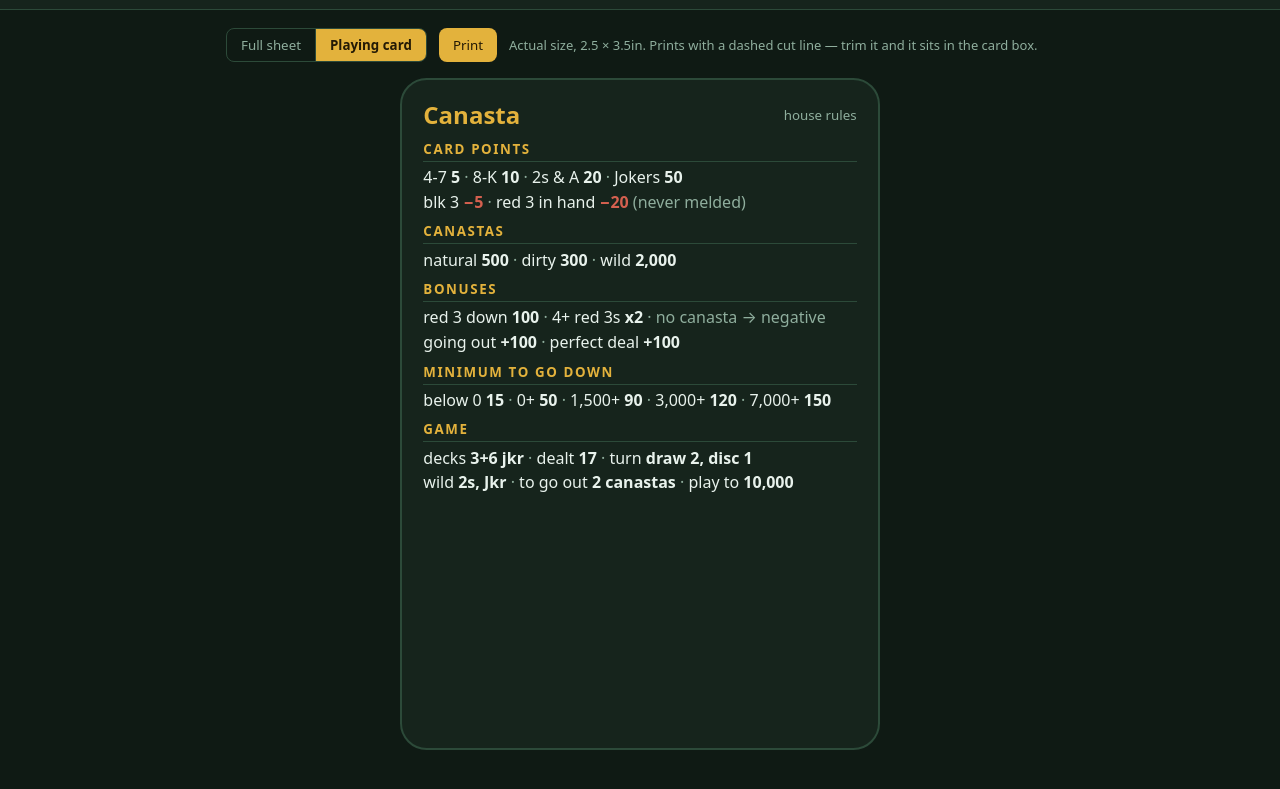
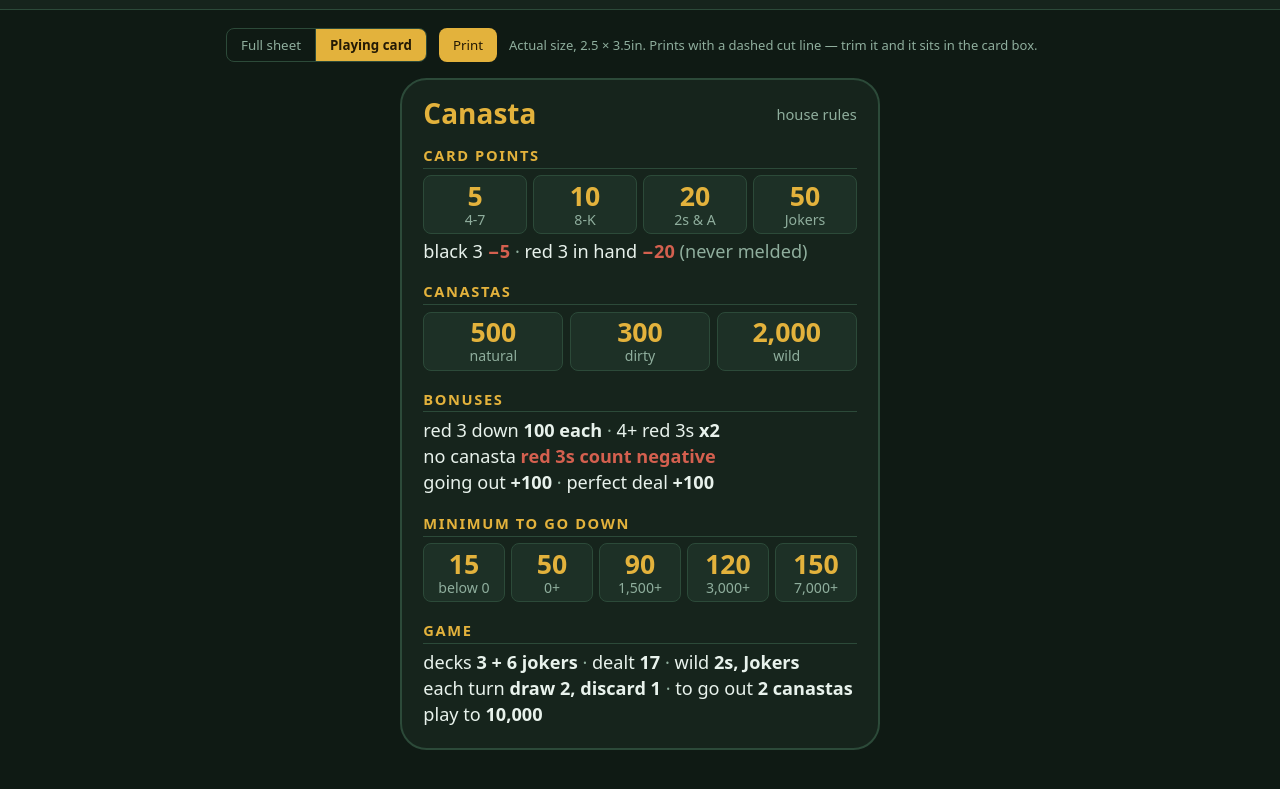
Before and after one commit to hersha/Canasta, a plain HTML site: page reference.html in a window 1280 px wide. Both pictures are taken after a click on the button "Playing card". Shown: the part 45-834 px from the top of the page. Drawn offline with Linux system fonts and the light colour scheme.

Commit message:
Fill the playing card instead of leaving its bottom third blank
Card values, canastas and the meld minimums become tiles, value over label,
the type is a size up, and the sections spread over the card's full height.
Game details read as three even lines instead of two wrapped ones.

Co-Authored-By: Claude Opus 5.5 <noreply@anthropic.com>
Claude-Session: https://claude.ai/code/session_01SxSXvQs4pm9nAytPdymmZ6

```diff
--- a/reference.html
+++ b/reference.html
@@ -68,19 +68,29 @@
   .sheetfoot{display:none;font-size:9pt;color:#555;margin-top:10px}
 
   /* ---------- playing card: exactly 2.5in x 3.5in, screen and paper ---------- */
+  /* sections spread over the full height: whatever space the content leaves
+     goes between them, so the card never ends in a blank band */
   .card{width:2.5in;height:3.5in;background:var(--panel);border:1px solid var(--line);
-    border-radius:10pt;padding:7pt 8pt;overflow:hidden;
-    font:6pt/1.3 ui-sans-serif,system-ui,-apple-system,"Segoe UI",sans-serif}
-  .card h4{font-size:9pt;margin:0 0 3pt;color:var(--gold)}
-  .card h4 small{float:right;font-size:5pt;color:var(--dim);font-weight:400;padding-top:3pt}
-  .g{margin-top:4pt}
-  .g b{display:block;font-size:5pt;text-transform:uppercase;letter-spacing:.6pt;
+    border-radius:10pt;padding:7pt 8pt 8pt;overflow:hidden;
+    display:flex;flex-direction:column;justify-content:space-between;
+    font:6.8pt/1.3 ui-sans-serif,system-ui,-apple-system,"Segoe UI",sans-serif}
+  .card h4{font-size:10.5pt;margin:0;color:var(--gold);line-height:1}
+  .card h4 small{float:right;font-size:5.5pt;color:var(--dim);font-weight:400;padding-top:3pt}
+  .g b{display:block;font-size:5.5pt;text-transform:uppercase;letter-spacing:.6pt;
     color:var(--gold);border-bottom:.5pt solid var(--line);padding-bottom:1pt;
-    margin-bottom:2pt;font-weight:700}
-  .g p{margin:0 0 1.5pt}
+    margin-bottom:2.5pt;font-weight:700}
+  .g p{margin:0 0 1pt}
+  .g p:last-child{margin-bottom:0}
   .g i{font-style:normal;color:var(--dim)}
   .g u{text-decoration:none;font-weight:700}
   .g .neg u{color:var(--red)}
+  /* the numbers players look up most get tiles, value over label */
+  .tiles{display:flex;gap:2.5pt;margin-bottom:2pt}
+  .tiles:last-child{margin-bottom:0}
+  .tiles div{flex:1;min-width:0;text-align:center;background:var(--panel2);
+    border:.5pt solid var(--line);border-radius:3pt;padding:2pt 1pt 1.5pt}
+  .tiles u{display:block;font-size:10pt;line-height:1.1;color:var(--gold)}
+  .tiles span{display:block;font-size:5.3pt;color:var(--dim);white-space:nowrap}
 
   /* zoom (not transform) so the card still takes up its magnified size in
      layout - that is what lets margin:auto centre it. */
@@ -120,6 +130,9 @@
     .g b{color:#000;border-bottom:.5pt solid #999}
     .g i{color:#444}
     .g .neg u{color:#000}
+    .tiles div{background:none;border:.5pt solid #999}
+    .tiles u{color:#000}
+    .tiles span{color:#444}
   }
 </style>
 </head>
@@ -212,33 +225,36 @@ el('s-ladder').innerHTML = meldLadder().map(s =>
 const dot = xs => xs.join(' <i>&middot;</i> ');
 const v   = (label, val) => label + ' <u>' + val + '</u>';
 
+const tiles = xs => '<div class="tiles">' + xs.map(t =>
+  '<div><u>' + t[1] + '</u><span>' + t[0] + '</span></div>').join('') + '</div>';
+
 el('c-cards').innerHTML =
-  '<p>' + dot(CARD_VALUES.map(c => v(c.short, c.v))) + '</p>' +
-  '<p class="neg">' + dot([v('blk 3', '&minus;' + SCORE.blackThree),
+  tiles(CARD_VALUES.map(c => [c.short, c.v])) +
+  '<p class="neg">' + dot([v('black 3', '&minus;' + SCORE.blackThree),
                            v('red 3 in hand', '&minus;' + SCORE.red3InHand)]) +
   ' <i>(never melded)</i></p>';
 
-el('c-canastas').innerHTML = '<p>' + dot([
-  v('natural', money(SCORE.natural)),
-  v('dirty',   money(SCORE.dirty)),
-  v('wild',    money(SCORE.wild))]) + '</p>';
+el('c-canastas').innerHTML = tiles([
+  ['natural', money(SCORE.natural)],
+  ['dirty',   money(SCORE.dirty)],
+  ['wild',    money(SCORE.wild)]]);
 
 el('c-bonuses').innerHTML =
-  '<p>' + dot([v('red 3 down', SCORE.red3),
-               v(SCORE.red3DoubleAt + '+ red 3s', 'x2')]) +
-  ' <i>&middot; no canasta &rarr; negative</i></p>' +
+  '<p>' + dot([v('red 3 down', SCORE.red3 + ' each'),
+               v(SCORE.red3DoubleAt + '+ red 3s', 'x2')]) + '</p>' +
+  '<p class="neg">' + v('no canasta', 'red 3s count negative') + '</p>' +
   '<p>' + dot([v('going out', '+' + SCORE.goOut),
                v('perfect deal', '+' + SCORE.perfectCut)]) + '</p>';
 
-el('c-ladder').innerHTML = '<p>' + dot(meldLadder().map(s => v(s.at, s.need))) + '</p>';
+el('c-ladder').innerHTML = tiles(meldLadder().map(s => [s.at, s.need]));
 
 el('c-game').innerHTML =
-  '<p>' + dot([v('decks', DEAL.decks + '+' + DEAL.jokers + ' jkr'),
+  '<p>' + dot([v('decks', DEAL.decks + ' + ' + DEAL.jokers + ' jokers'),
                v('dealt', DEAL.hand),
-               v('turn', 'draw ' + DEAL.draw + ', disc 1')]) + '</p>' +
-  '<p>' + dot([v('wild', '2s, Jkr'),
-               v('to go out', DEAL.canastasToGoOut + ' canastas'),
-               v('play to', money(TARGET_DEFAULT))]) + '</p>';
+               v('wild', '2s, Jokers')]) + '</p>' +
+  '<p>' + dot([v('each turn', 'draw ' + DEAL.draw + ', discard 1'),
+               v('to go out', DEAL.canastasToGoOut + ' canastas')]) + '</p>' +
+  '<p>' + v('play to', money(TARGET_DEFAULT)) + '</p>';
 
 /* The toggle sets a body class that hides the other layout in every medium,
    so Print - and a plain Ctrl+P - gets whatever is on screen. */
```
